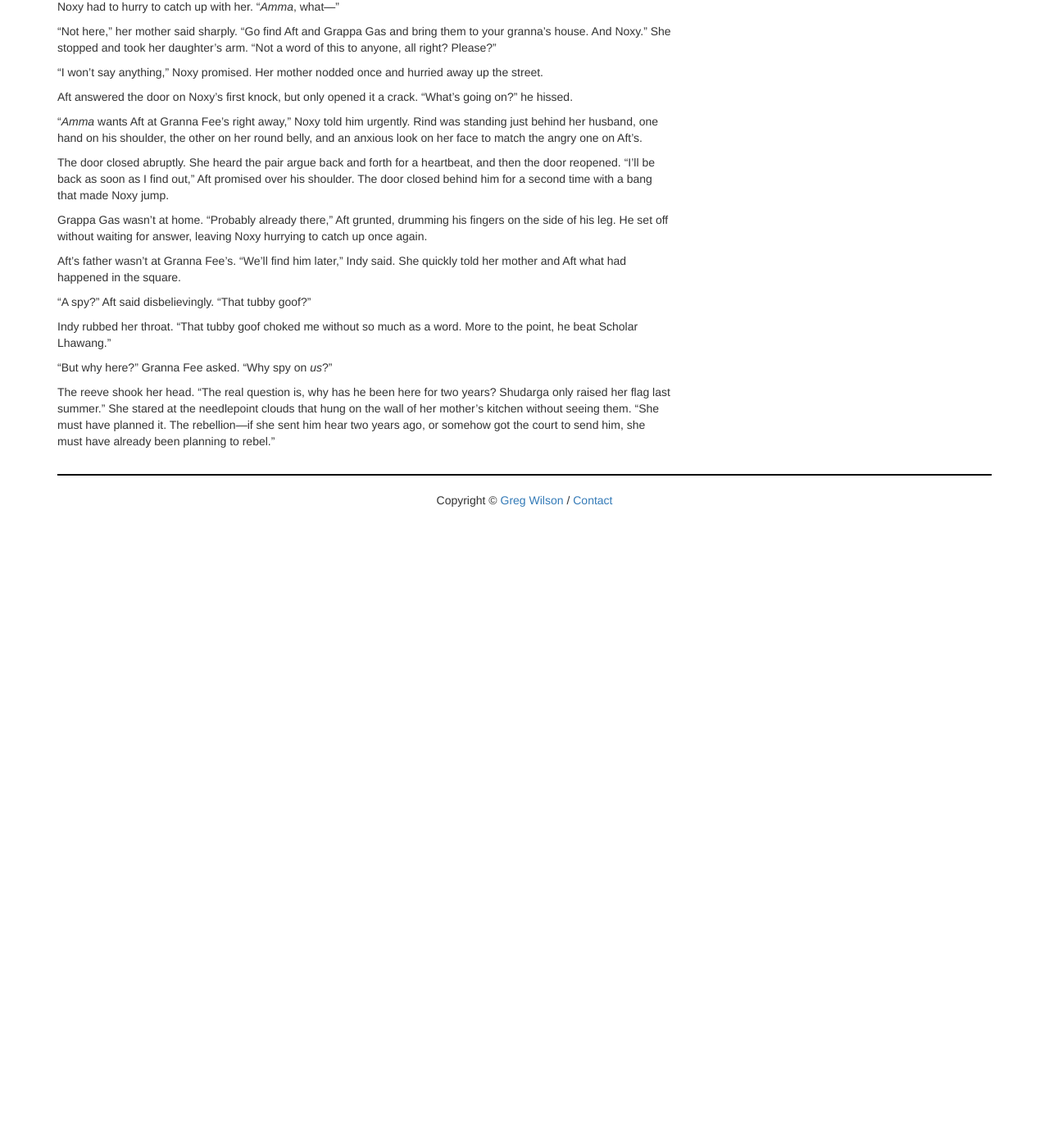
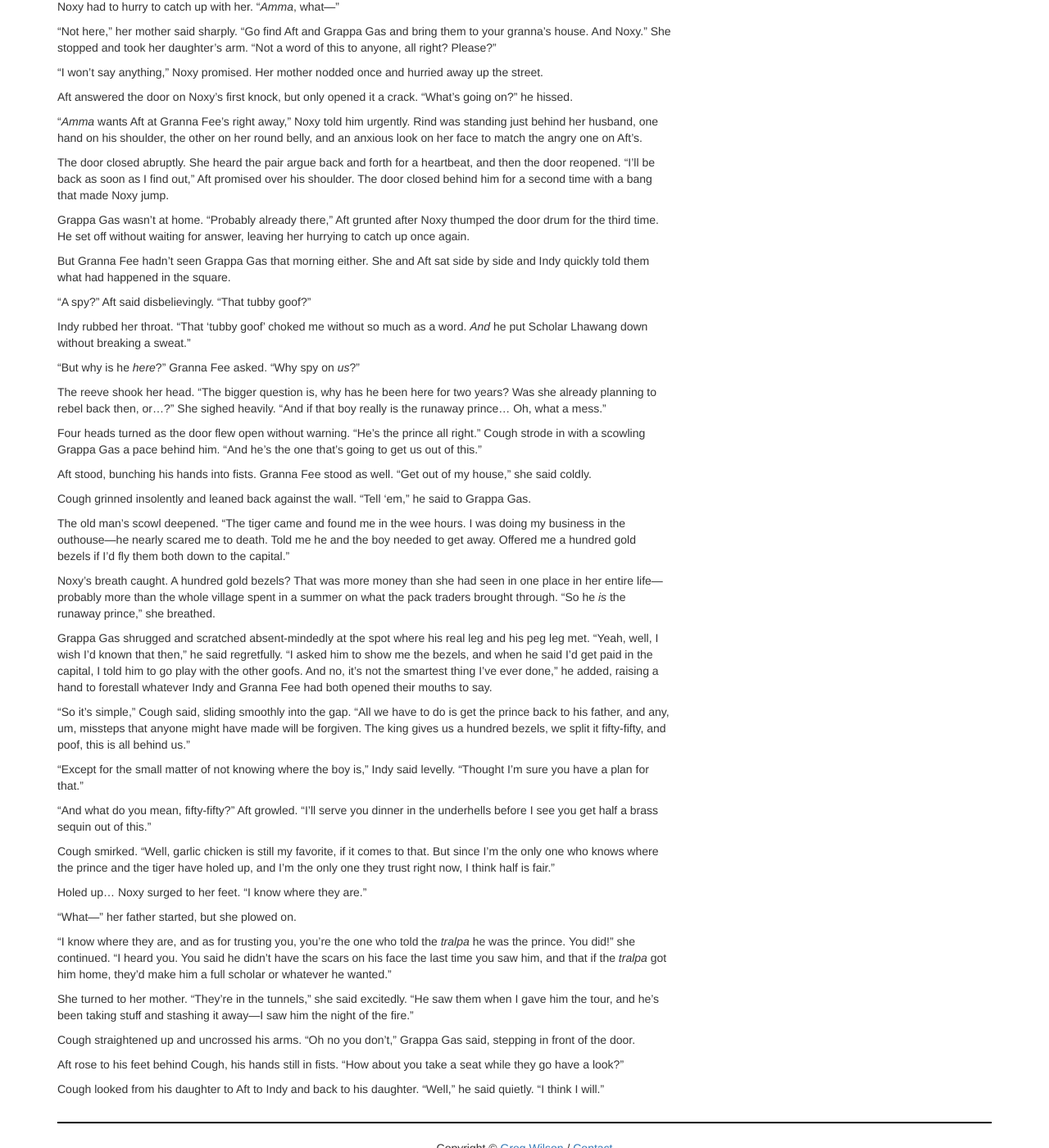
Before and after one commit to gvwilson/sensibleadventures, a Jekyll site: the page built from cloudherd-tigers-boy/cloudherd-tigers-boy.md, in a window 1280 px wide and 1400 px high, scrolled down 48775 px. Shown: the whole window at 82% size. Built offline with Jekyll 4.4.1, drawn with Linux system fonts in a browser that asks for light colours; nearby versions of some CDN libraries; library files that are not in the unit come from our copies; before the commit the page ends 49405 px from its top, so only the background shows below that.

Commit message:
cloudherd-tigers-boy.md 34650 27.6% +572

```diff
--- a/cloudherd-tigers-boy/cloudherd-tigers-boy.md
+++ b/cloudherd-tigers-boy/cloudherd-tigers-boy.md
@@ -3722,23 +3722,84 @@
 Aft promised over his shoulder.  The door closed behind him for a second time
 with a bang that made Noxy jump.
 
-Grappa Gas wasn't at home.  "Probably already there," Aft grunted, drumming his
-fingers on the side of his leg.  He set off without waiting for answer, leaving
-Noxy hurrying to catch up once again.
-
-Aft's father wasn't at Granna Fee's.  "We'll find him later," Indy said.  She
-quickly told her mother and Aft what had happened in the square.
+Grappa Gas wasn't at home.  "Probably already there," Aft grunted after Noxy
+thumped the door drum for the third time.  He set off without waiting for
+answer, leaving her hurrying to catch up once again.
+
+But Granna Fee hadn't seen Grappa Gas that morning either.  She and Aft sat side
+by side and Indy quickly told them what had happened in the square.
 
 "A spy?" Aft said disbelievingly.  "That tubby goof?"
 
-Indy rubbed her throat.  "That tubby goof choked me without so much as a word.
-More to the point, he beat Scholar Lhawang."
-
-"But why here?" Granna Fee asked.  "Why spy on *us*?"
-
-The reeve shook her head.  "The real question is, why has he been here for two
-years?  Shudarga only raised her flag last summer."  She stared at the
-needlepoint clouds that hung on the wall of her mother's kitchen without seeing
-them.  "She must have planned it.  The rebellion---if she sent him hear two
-years ago, or somehow got the court to send him, she must have already been
-planning to rebel."
+Indy rubbed her throat.  "That 'tubby goof' choked me without so much as a word.
+*And* he put Scholar Lhawang down without breaking a sweat."
+
+"But why is he *here*?" Granna Fee asked.  "Why spy on *us*?"
+
+The reeve shook her head.  "The bigger question is, why has he been here for two
+years?  Was she already planning to rebel back then, or...?"  She sighed
+heavily.  "And if that boy really is the runaway prince...  Oh, what a mess."
+
+Four heads turned as the door flew open without warning.  "He's the prince all
+right."  Cough strode in with a scowling Grappa Gas a pace behind him.  "And
+he's the one that's going to get us out of this."
+
+Aft stood, bunching his hands into fists.  Granna Fee stood as well.  "Get out
+of my house," she said coldly.
+
+Cough grinned insolently and leaned back against the wall.  "Tell 'em," he said
+to Grappa Gas.
+
+The old man's scowl deepened.  "The tiger came and found me in the wee hours.  I
+was doing my business in the outhouse---he nearly scared me to death.  Told me
+he and the boy needed to get away.  Offered me a hundred gold bezels if I'd fly
+them both down to the capital."
+
+Noxy's breath caught.  A hundred gold bezels?  That was more money than she had
+seen in one place in her entire life---probably more than the whole village
+spent in a summer on what the pack traders brought through.  "So he *is* the
+runaway prince," she breathed.
+
+Grappa Gas shrugged and scratched absent-mindedly at the spot where his real leg
+and his peg leg met.  "Yeah, well, I wish I'd known that then," he said
+regretfully.  "I asked him to show me the bezels, and when he said I'd get paid
+in the capital, I told him to go play with the other goofs.  And no, it's not
+the smartest thing I've ever done," he added, raising a hand to forestall
+whatever Indy and Granna Fee had both opened their mouths to say.
+
+"So it's simple," Cough said, sliding smoothly into the gap.  "All we have to do
+is get the prince back to his father, and any, um, missteps that anyone might
+have made will be forgiven.  The king gives us a hundred bezels, we split it
+fifty-fifty, and poof, this is all behind us."
+
+"Except for the small matter of not knowing where the boy is," Indy said
+levelly.  "Thought I'm sure you have a plan for that."
+
+"And what do you mean, fifty-fifty?" Aft growled.  "I'll serve you dinner in the
+underhells before I see you get half a brass sequin out of this."
+
+Cough smirked.  "Well, garlic chicken is still my favorite, if it comes to
+that.  But since I'm the only one who knows where the prince and the tiger have
+holed up, and I'm the only one they trust right now, I think half is fair."
+
+Holed up...  Noxy surged to her feet.  "I know where they are."
+
+"What---" her father started, but she plowed on.
+
+"I know where they are, and as for trusting you, you're the one who told the
+*tralpa* he was the prince.  You did!" she continued.  "I heard you.  You said
+he didn't have the scars on his face the last time you saw him, and that if the
+*tralpa* got him home, they'd make him a full scholar or whatever he wanted."
+
+She turned to her mother.  "They're in the tunnels," she said excitedly.  "He
+saw them when I gave him the tour, and he's been taking stuff and stashing it
+away---I saw him the night of the fire."
+
+Cough straightened up and uncrossed his arms.  "Oh no you don't," Grappa Gas
+said, stepping in front of the door.
+
+Aft rose to his feet behind Cough, his hands still in fists.  "How about you
+take a seat while they go have a look?"
+
+Cough looked from his daughter to Aft to Indy and back to his daughter.  "Well,"
+he said quietly.  "I think I will."
```
